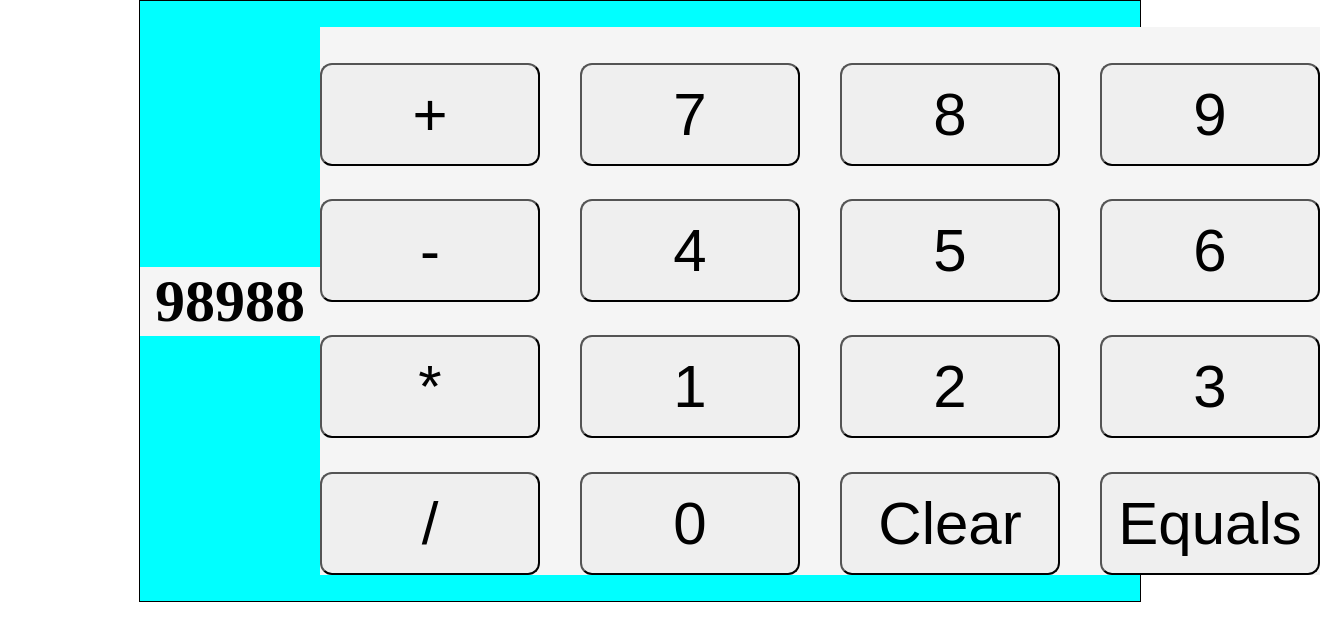
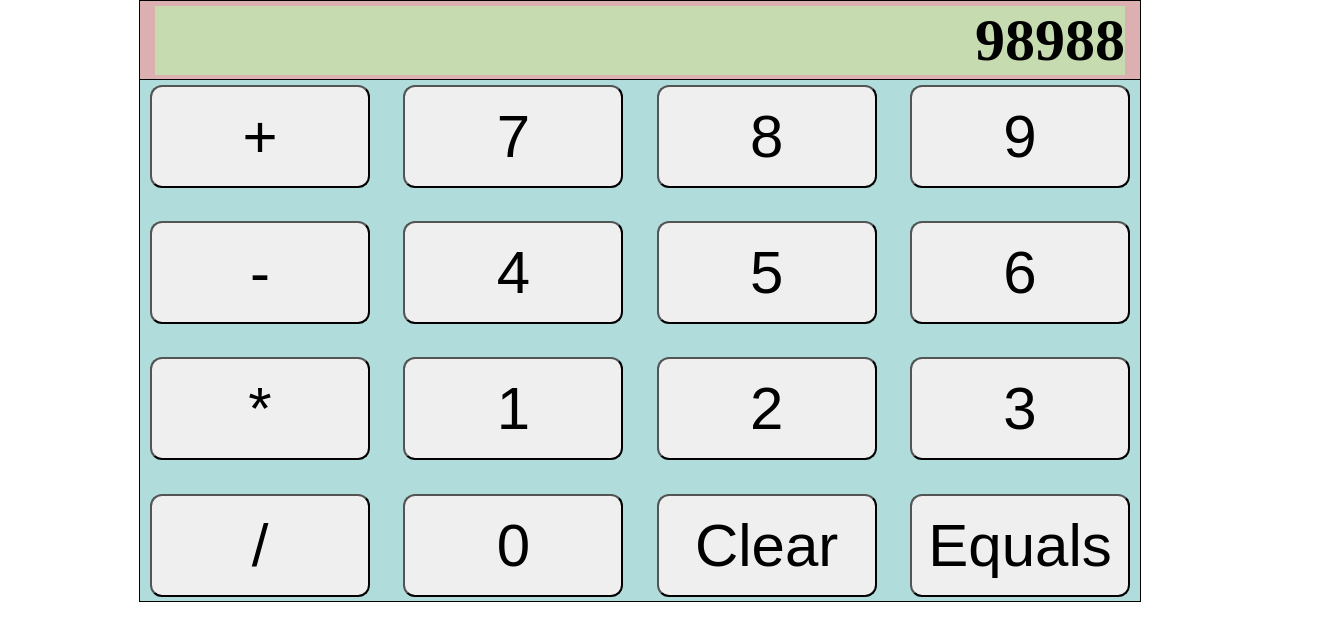
Before and after one commit to thebrianwong/odin-calculator, a plain HTML site: page index.html in a window 1280 px wide. Shown: the whole page, 1320 px wide, since content can reach past the window. Drawn offline with Linux system fonts and the light colour scheme.

Commit message:
Make the calculator look presentable with more styling

```diff
--- a/styles.css
+++ b/styles.css
@@ -24,7 +24,7 @@ button {
 }
 
 .calculator-container {
-    background-color: aqua;
+    background-color: whitesmoke;
     justify-content: space-evenly;
     align-items: stretch;
     flex-direction: column;
@@ -33,28 +33,36 @@ button {
     width: 1000px;
 }
 
-.top-container,
-.bottom-container {
-    background-color: whitesmoke;
-}
-
 .top-container {
+    flex: auto;
     justify-content: flex-end;
     align-items: center;
     font-weight: bold;
+    background-color: #dcb0b0;
     font-size: 60px;
     padding: 0 15px 0;
 }
 
+.display-container {
+    display: flex;
+    flex: auto;
+    flex-wrap: wrap;
+    justify-content: flex-end;
+    background-color: #c6dcb0;
+}
+
 .bottom-container {
+    flex: auto;
     justify-content: center;
     align-items: center;
+    background-color: #b0dcdc;
+    border-top: solid 1px black;
 }
 
 .buttons-container {
     display: flex;
     flex-wrap: wrap;
     justify-content: space-between;
-    margin: 35.25px 0 0;
+    margin: 0 10px 0;
     gap: 33.33px;
 }
```
